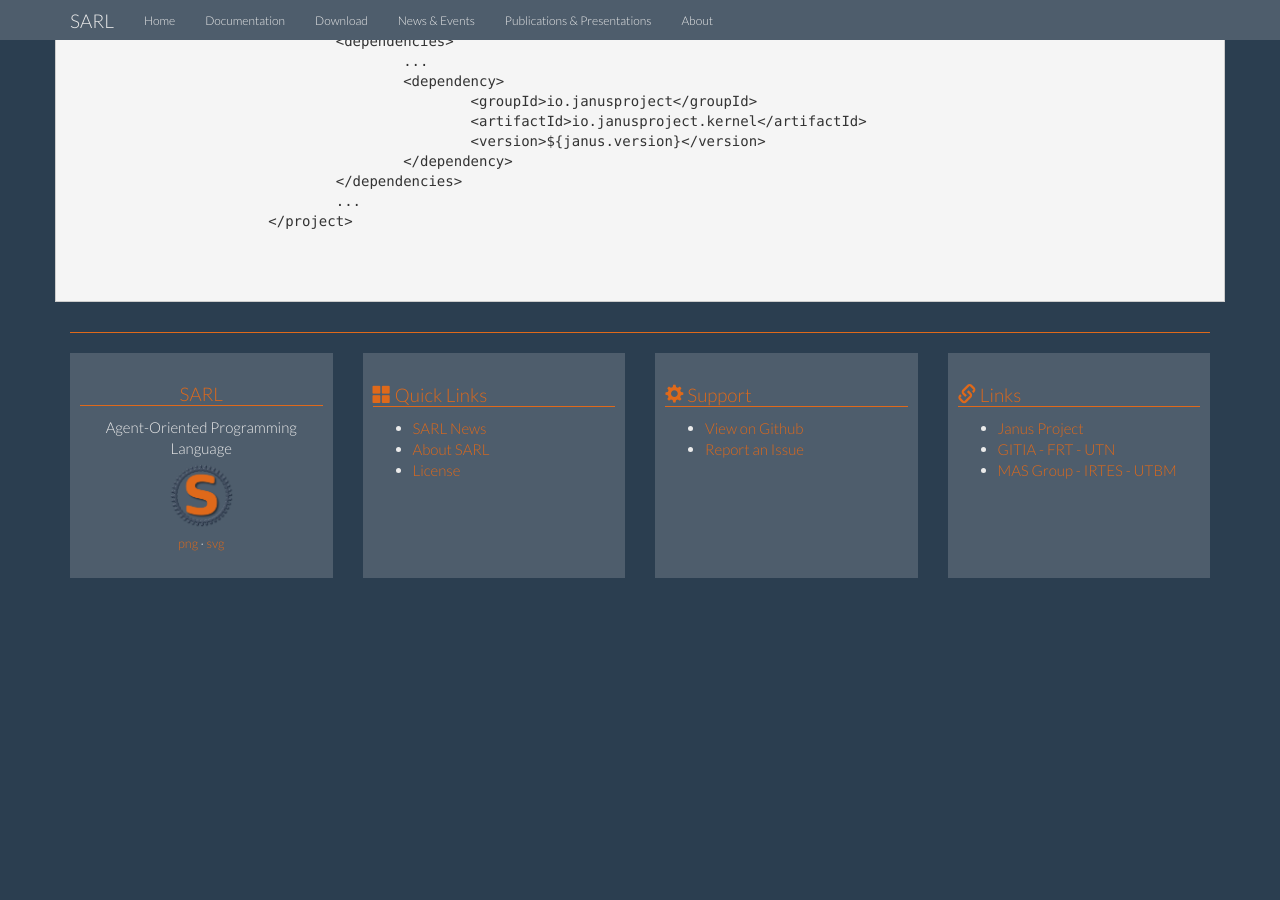
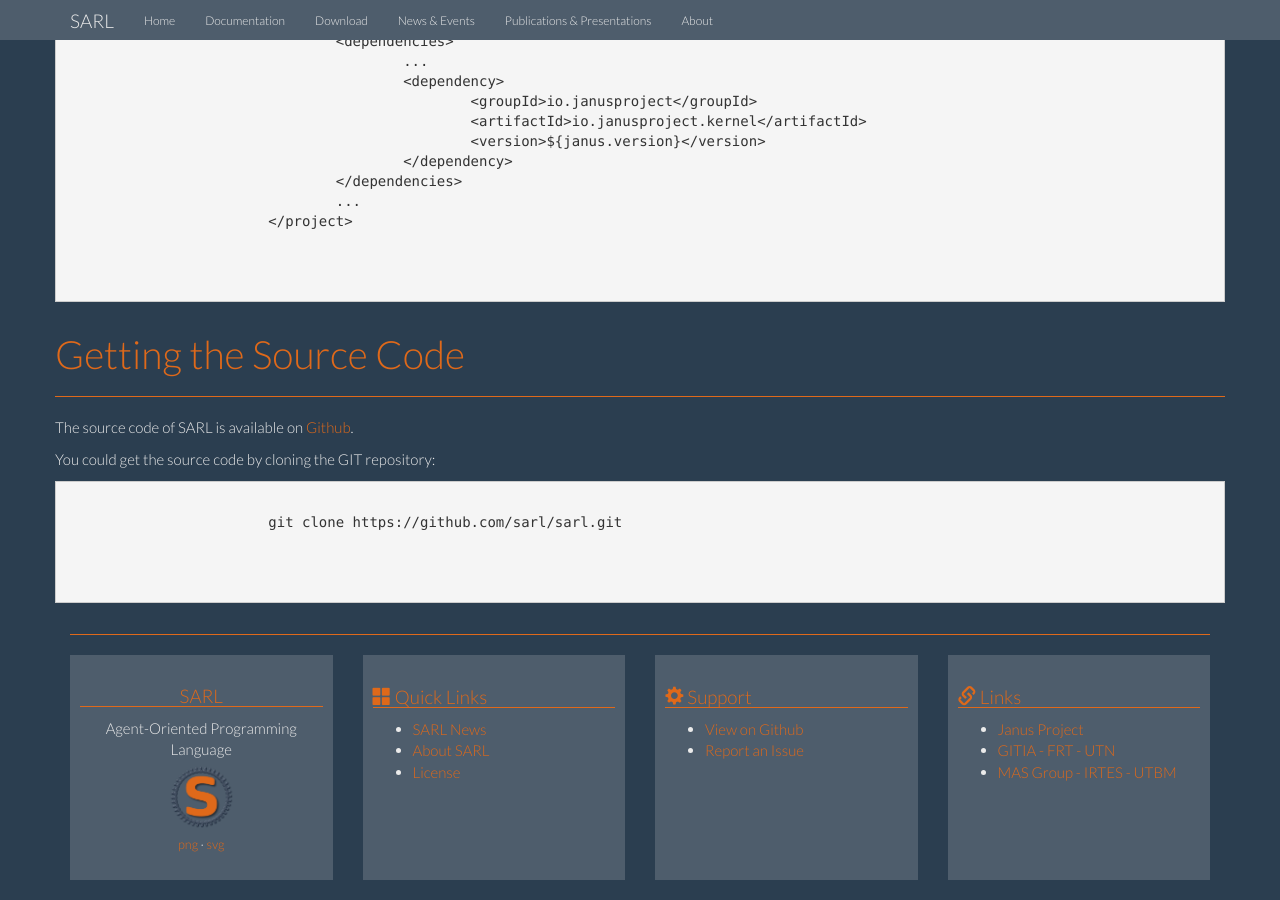
Before and after one commit to sarl/sarl-jekyll-website, a Jekyll site: the page built from download/index.html, in a window 1280 px wide and 900 px high, scrolled down 1384 px. Built offline with Jekyll 4.4.1, drawn with Linux system fonts in a browser that asks for light colours; nearby versions of some CDN libraries; Markdown is read by kramdown in place of the engine named in the settings; before the commit the page ends 1982 px from its top, so only the background shows below that.

Commit message:
Add an short explanation for retreiving the source code of SARL.

```diff
--- a/download/index.html
+++ b/download/index.html
@@ -156,3 +156,16 @@ title: Download SARL
 
 	</pre >
 </div>
+
+
+<div class="row">
+	<h1>Getting the Source Code</h1>
+	<p>The source code of SARL is available on <a href="https://github.com/sarl/sarl">Github</a>.</p>
+	<p>You could get the source code by cloning the GIT repository:</p>
+	<pre class="prettyprint">
+		<code>
+			git clone https://github.com/sarl/sarl.git
+		</code>
+
+	</pre >
+</div>
```
